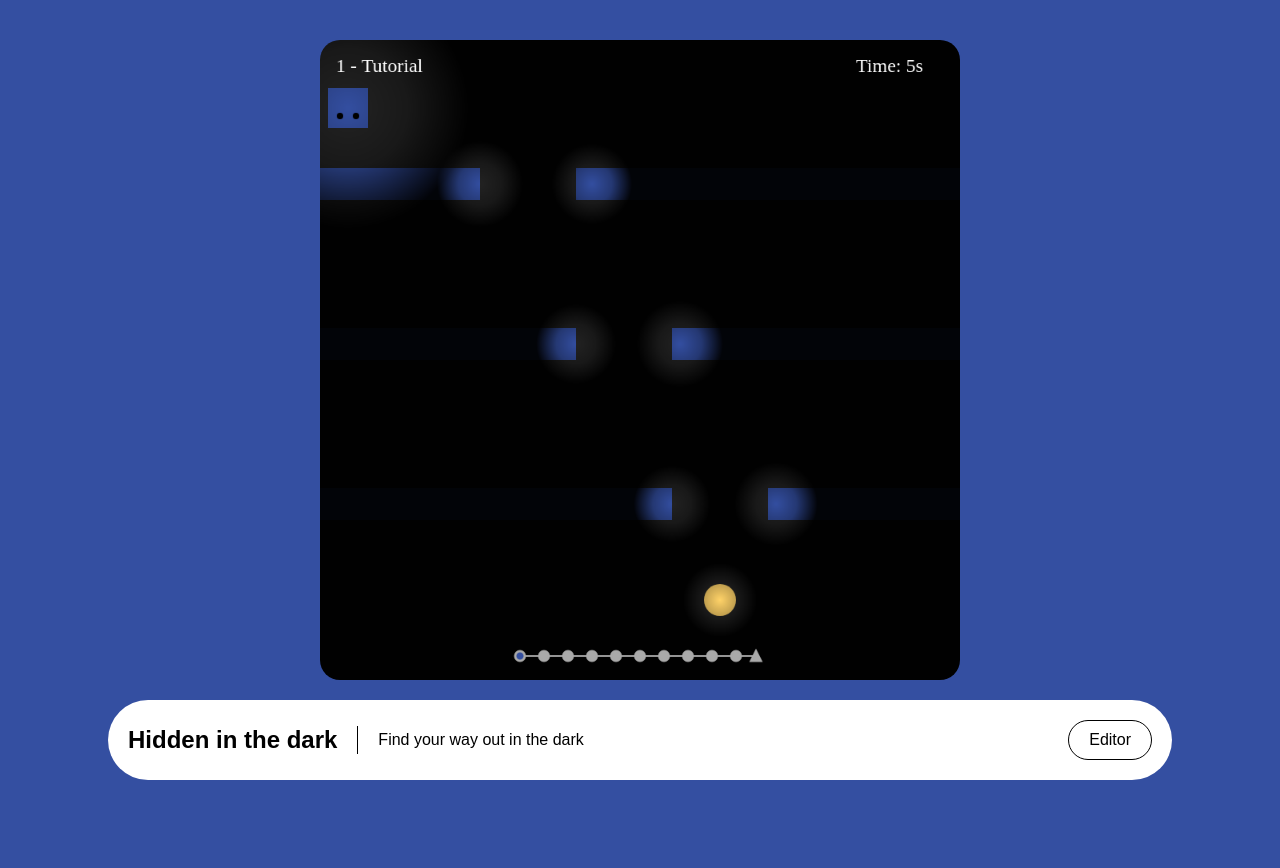
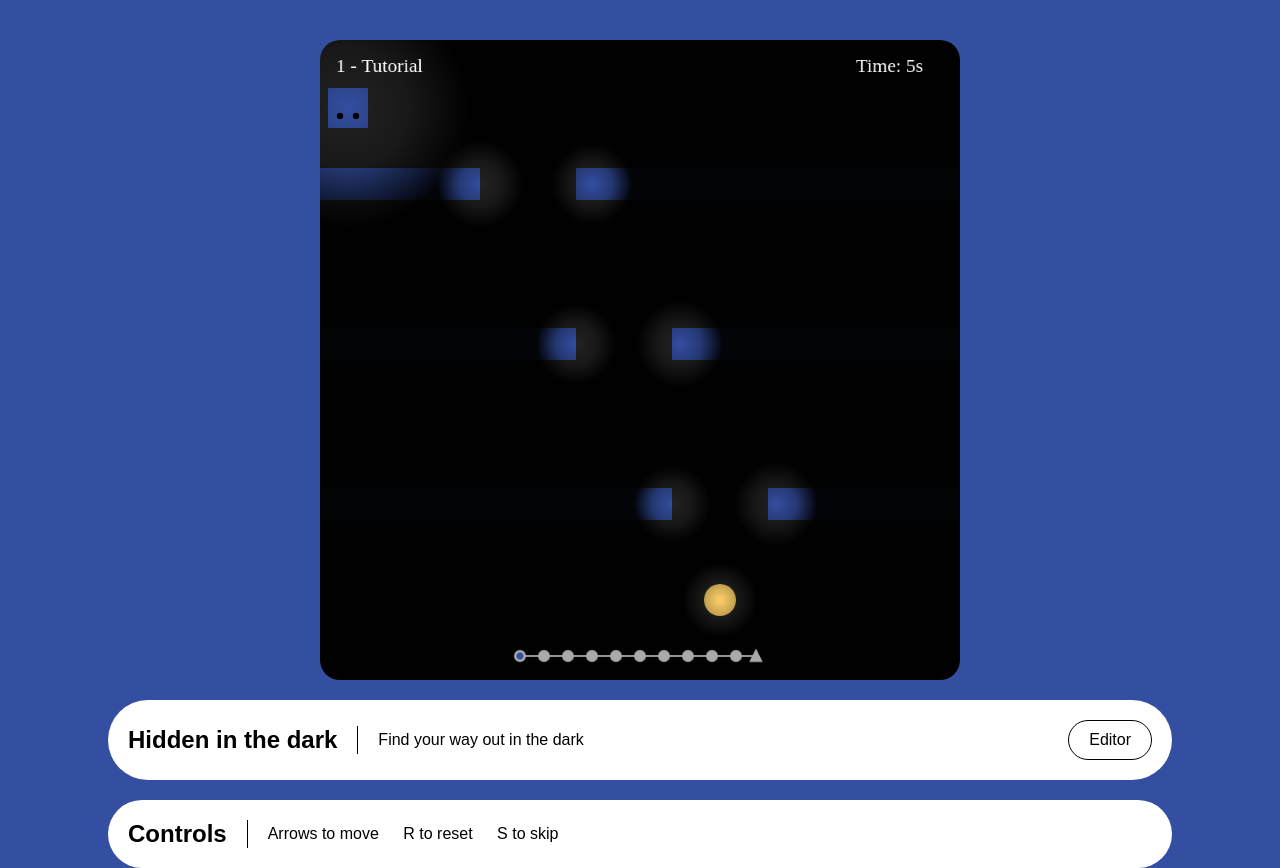
Before and after one commit to SlimyBot/Miage-TPWeb-Jeu-Canvas, a plain HTML site: page index.html in a window 1280 px wide. Before the commit the page ends 800 px from the top, so only its background shows below. Drawn offline with Linux system fonts and the light colour scheme; animation ran at ten frames a second.

Commit message:
Add control to main page

```diff
--- a/css/style.css
+++ b/css/style.css
@@ -40,6 +40,7 @@ canvas {
     margin-top: 20px;
 
     width: 80%;
+    height: 40px;
     padding: 20px;
     border-radius: 100px;
     background-color: #ffffff;
@@ -97,3 +98,8 @@ canvas {
     border: none;
     border-radius: 20px;
 }
+
+.controls {
+    flex-direction: row;
+
+}
--- a/index.html
+++ b/index.html
@@ -18,6 +18,22 @@
             </div>
             <a href="editor.html">Editor</a>
         </div>
+        <div class="bottom-container">
+            <div class="left-container">
+                <h1> Controls </h1>
+                <div class="controls">
+                    <span>
+                        Arrows to move
+                    </span>
+                    <span>
+                        R to reset
+                    </span>
+                    <span>
+                        S to skip
+                    </span>
+                </div>
+            </div>
+        </div>
         <span class="score" id="score">0</span>
     </body>
 </html>
```
